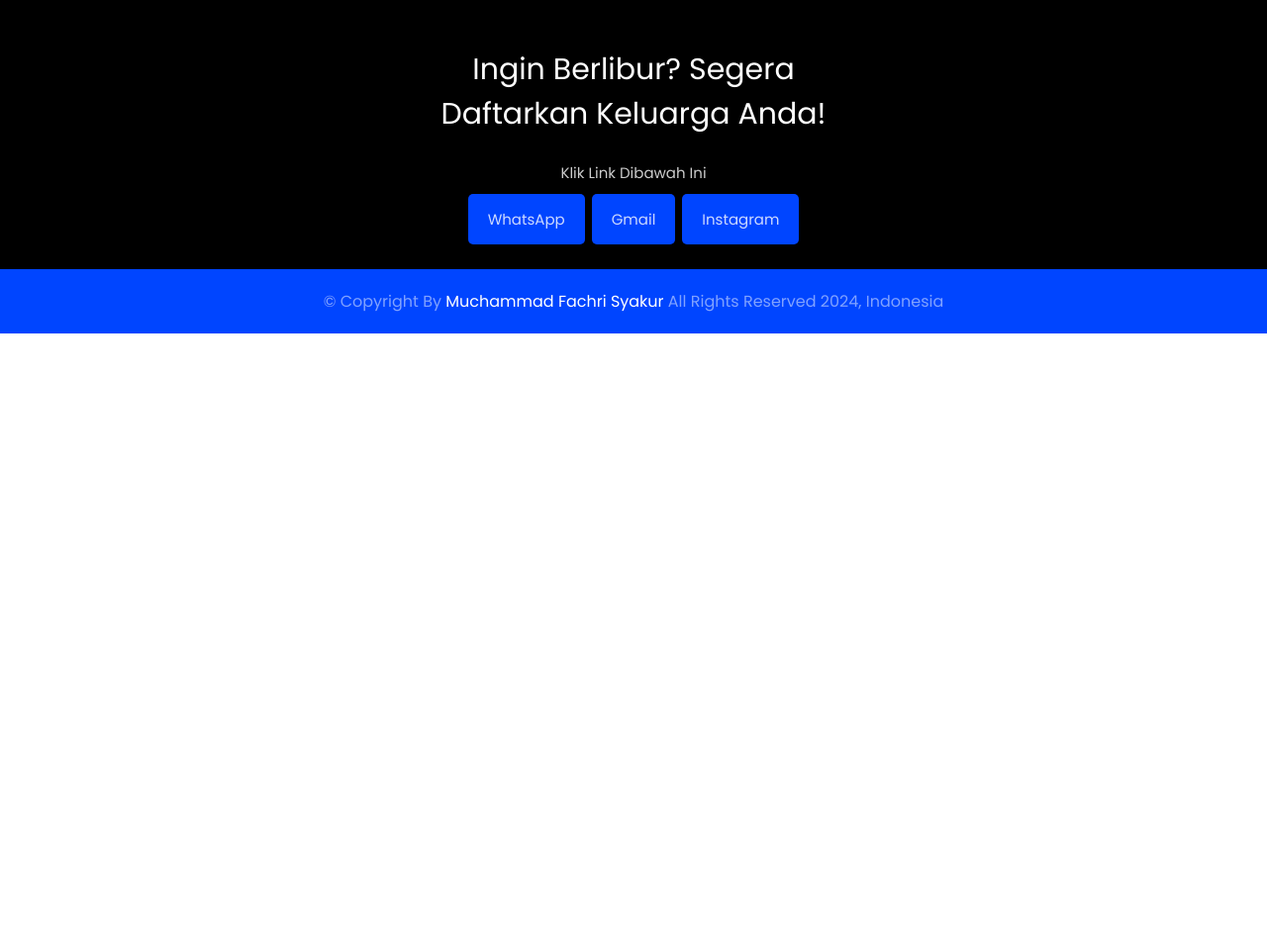
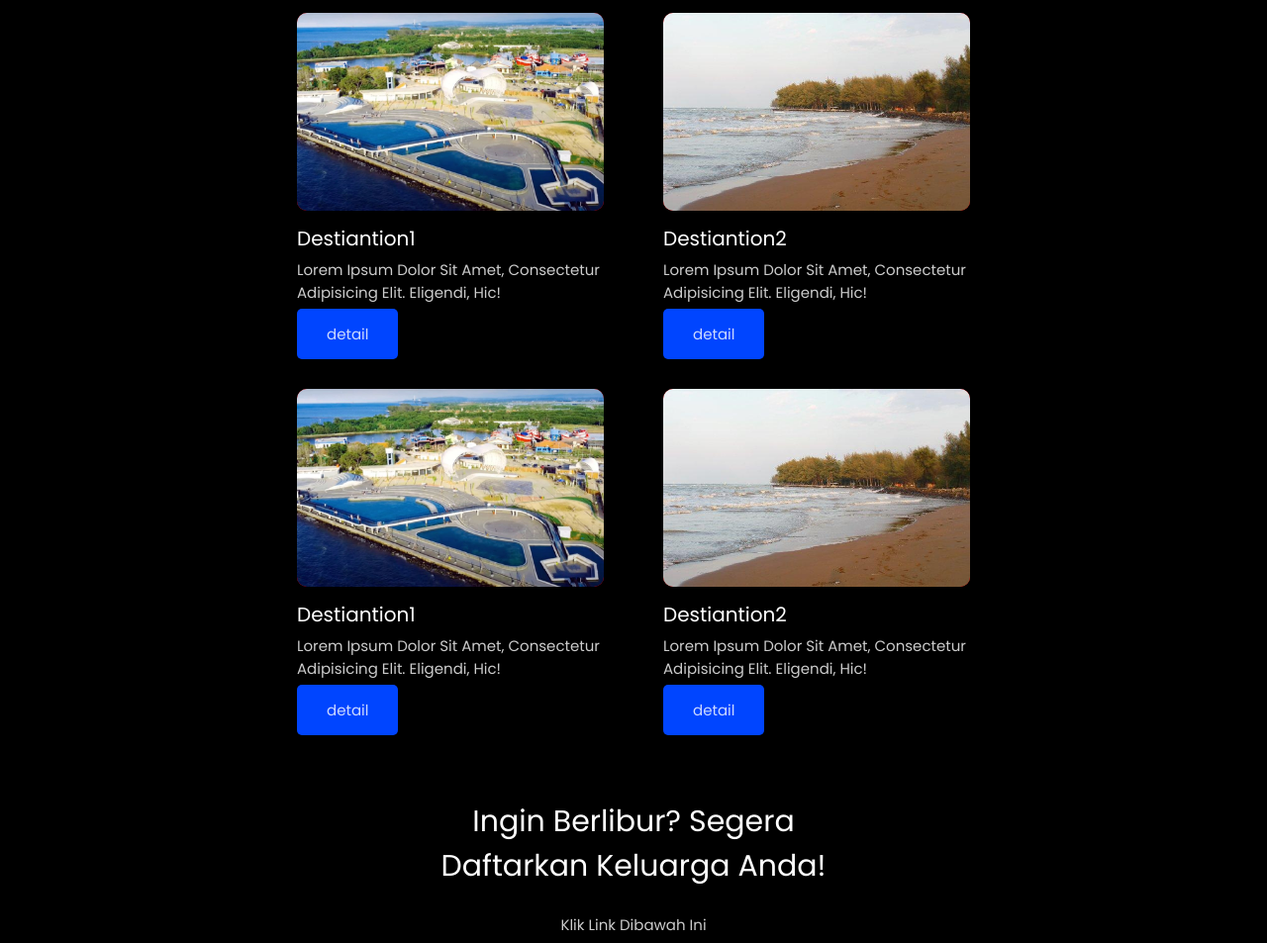
Before and after one commit to MuchammadFachriSyakur/Beach_landingpage, a plain HTML site: page index.html in a window 1280 px wide. Shown: the part 1439-2392 px from the top of the page at 99% size. Before the commit the page ends 1776 px from the top, so only its background shows below. Drawn offline with Linux system fonts and the light colour scheme.

Commit message:
Update index.html

```diff
--- a/index.html
+++ b/index.html
@@ -68,6 +68,30 @@
           <p class="description">Lorem ipsum dolor sit amet, consectetur adipisicing elit. Eligendi, hic!</p>
           <button class="detail_beach">detail</button>
         </div>
+        <div class="card_beach">
+          <img src="Source/destination1.jpg" alt="destiantion">
+          <p class="name_beach">destiantion1</p>
+          <p class="description">Lorem ipsum dolor sit amet, consectetur adipisicing elit. Eligendi, hic!</p>
+          <button class="detail_beach">detail</button>
+        </div>
+        <div class="card_beach">
+          <img src="Source/destination2.jpg" alt="destiantion">
+          <p class="name_beach">destiantion2</p>
+          <p class="description">Lorem ipsum dolor sit amet, consectetur adipisicing elit. Eligendi, hic!</p>
+          <button class="detail_beach">detail</button>
+        </div>
+        <div class="card_beach">
+          <img src="Source/destination1.jpg" alt="destiantion">
+          <p class="name_beach">destiantion1</p>
+          <p class="description">Lorem ipsum dolor sit amet, consectetur adipisicing elit. Eligendi, hic!</p>
+          <button class="detail_beach">detail</button>
+        </div>
+        <div class="card_beach">
+          <img src="Source/destination2.jpg" alt="destiantion">
+          <p class="name_beach">destiantion2</p>
+          <p class="description">Lorem ipsum dolor sit amet, consectetur adipisicing elit. Eligendi, hic!</p>
+          <button class="detail_beach">detail</button>
+        </div>
       </div>
       <div class="register" id="pantai">
         <p class="title">ingin berlibur? segera daftarkan keluarga anda!</p>
```
